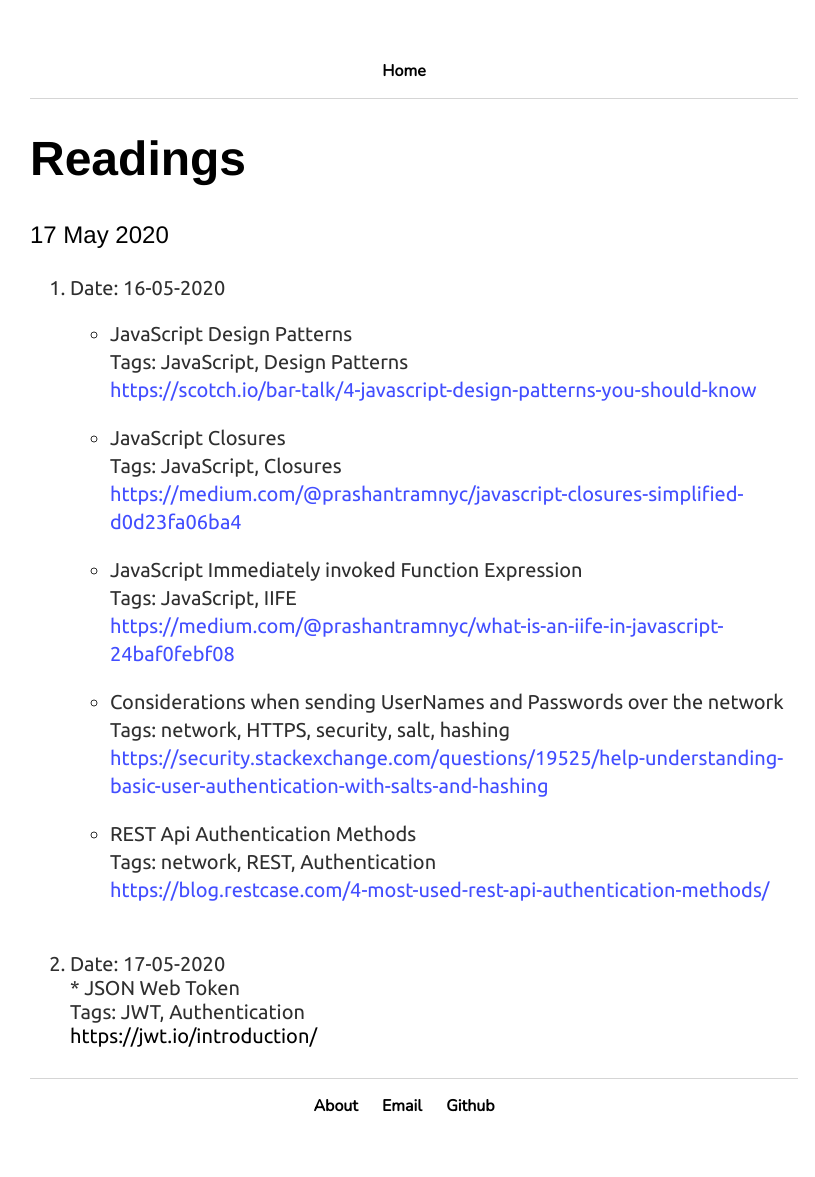
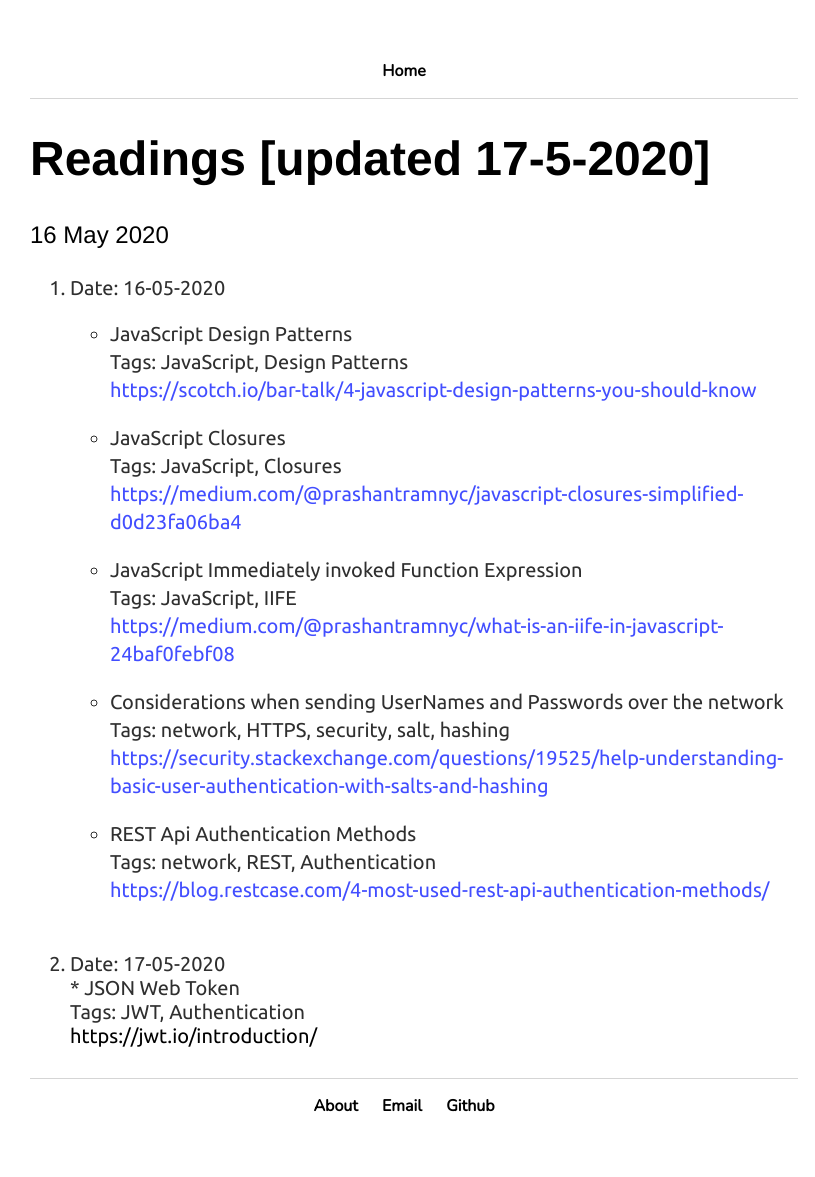
Before and after one commit to jomyemmanuel/jomyemmanuel.github.io, a Jekyll site: the page built from _posts/2020-05-16-Readings.md, in a window 1280 px wide. Shown: the whole page, without its empty margins (226-1041 px from the left). Built offline with Jekyll 4.4.1, drawn with Linux system fonts in a browser that asks for light colours.

```diff
--- a/_posts/2020-05-16-Readings.md
+++ b/_posts/2020-05-16-Readings.md
@@ -1,7 +1,7 @@
 ---
 layout: post
-title: "Readings"
-date: 2020-05-17
+title: "Readings [updated 17-5-2020]"
+date: 2020-05-16
 ---
 1. Date: 16-05-2020 <br />
 	* JavaScript Design Patterns <br />
```
Also changed, not shown: other parts of _posts/2020-05-16-Readings.md (+1 -1 lines).
